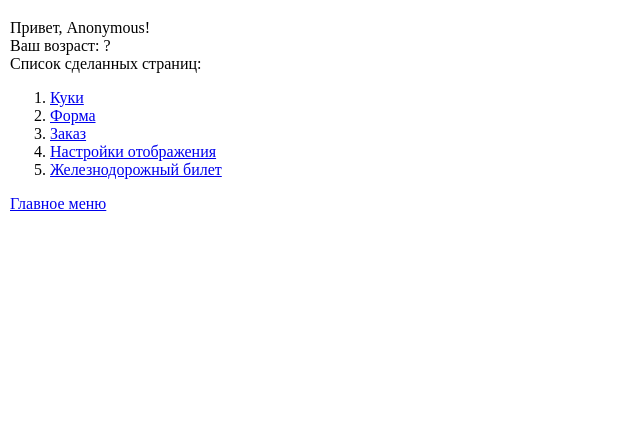
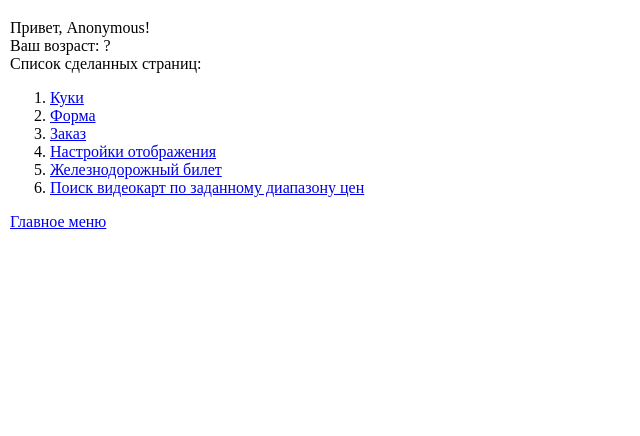
Before and after one commit to lsdamanl/web_labs_2, a Flask app: page /lab3/ in a window 1280 px wide. Shown: the part 162-598 px from the top of the page, without its empty margins (0-640 px from the left). Run offline with Flask 3, Linux system fonts and the light colour scheme.

Commit message:
Ссылка на видеокарты

```diff
--- a/templates/lab3/lab3.html
+++ b/templates/lab3/lab3.html
@@ -17,5 +17,6 @@
         <li><a href="/lab3/order">Заказ</a></li>
         <li><a href="/lab3/settings">Настройки отображения</a></li>
         <li><a href="/lab3/ticket">Железнодорожный билет</a></li>
+        <li><a href="/lab3/search_form">Поиск видеокарт по заданному диапазону цен</a></li>
     </ol>
 {% endblock %}
```
